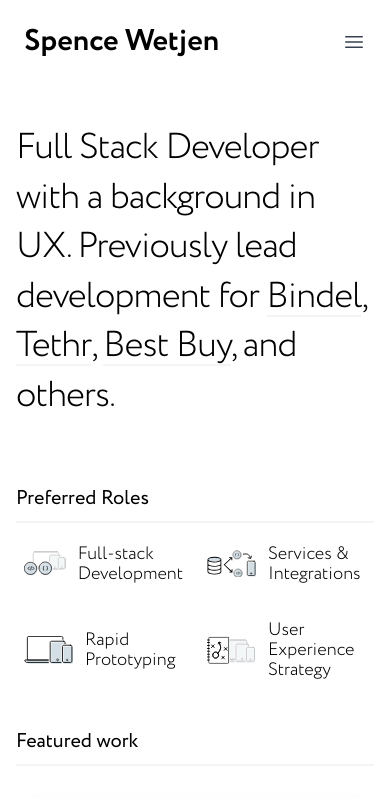
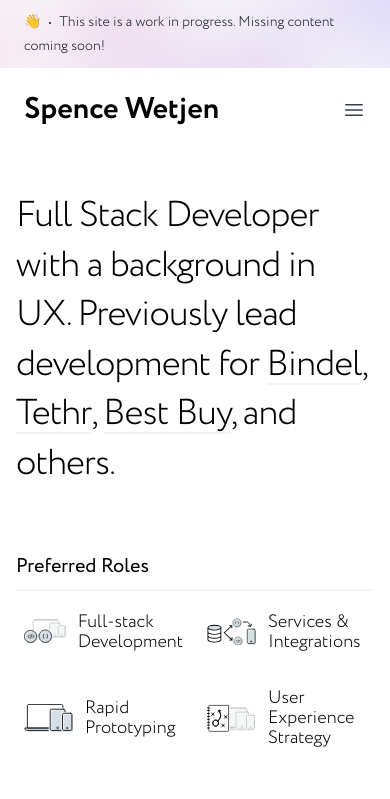
Before and after one commit to swetjen/sw.com, a SvelteKit app in the folder frontend/: page / in a window 390 px wide. Shown: the top 799 px of the page. Built offline with nearby package versions, Linux system fonts and the light colour scheme.

Commit message:
work in progress banner

```diff
--- /dev/null
+++ b/frontend/src/components/BannerWorkInProgress.svelte
@@ -0,0 +1,20 @@
+
+<div class="relative isolate flex items-center gap-x-6 overflow-hidden bg-gray-50 px-6 py-2.5 sm:px-3.5 sm:before:flex-1">
+    <div class="absolute left-[max(-7rem,calc(50%-52rem))] top-1/2 -z-10 -translate-y-1/2 transform-gpu blur-2xl" aria-hidden="true">
+        <div class="aspect-[577/310] w-[36.0625rem] bg-gradient-to-r from-[#ff80b5] to-[#9089fc] opacity-30" style="clip-path: polygon(74.8% 41.9%, 97.2% 73.2%, 100% 34.9%, 92.5% 0.4%, 87.5% 0%, 75% 28.6%, 58.5% 54.6%, 50.1% 56.8%, 46.9% 44%, 48.3% 17.4%, 24.7% 53.9%, 0% 27.9%, 11.9% 74.2%, 24.9% 54.1%, 68.6% 100%, 74.8% 41.9%)"></div>
+    </div>
+    <div class="absolute left-[max(45rem,calc(50%+8rem))] top-1/2 -z-10 -translate-y-1/2 transform-gpu blur-2xl" aria-hidden="true">
+        <div class="aspect-[577/310] w-[36.0625rem] bg-gradient-to-r from-[#ff80b5] to-[#9089fc] opacity-30" style="clip-path: polygon(74.8% 41.9%, 97.2% 73.2%, 100% 34.9%, 92.5% 0.4%, 87.5% 0%, 75% 28.6%, 58.5% 54.6%, 50.1% 56.8%, 46.9% 44%, 48.3% 17.4%, 24.7% 53.9%, 0% 27.9%, 11.9% 74.2%, 24.9% 54.1%, 68.6% 100%, 74.8% 41.9%)"></div>
+    </div>
+    <p class="text-sm leading-6 text-gray-900">
+        👋<svg viewBox="0 0 2 2" class="mx-2 inline h-0.5 w-0.5 fill-current" aria-hidden="true"><circle cx="1" cy="1" r="1" /></svg>This site is a work in progress. Missing content coming soon!
+    </p>
+    <div class="flex flex-1 justify-end">
+<!--        <button type="button" class="-m-3 p-3 focus-visible:outline-offset-[-4px]">-->
+<!--            <span class="sr-only">Dismiss</span>-->
+<!--            <svg class="h-5 w-5 text-gray-900" viewBox="0 0 20 20" fill="currentColor" aria-hidden="true">-->
+<!--                <path d="M6.28 5.22a.75.75 0 00-1.06 1.06L8.94 10l-3.72 3.72a.75.75 0 101.06 1.06L10 11.06l3.72 3.72a.75.75 0 101.06-1.06L11.06 10l3.72-3.72a.75.75 0 00-1.06-1.06L10 8.94 6.28 5.22z" />-->
+<!--            </svg>-->
+<!--        </button>-->
+    </div>
+</div>
--- a/frontend/src/components/nav/TheNav.svelte
+++ b/frontend/src/components/nav/TheNav.svelte
@@ -2,14 +2,14 @@
   import { fade, fly } from 'svelte/transition';
   import { page } from '$app/stores';
   import {Contact} from '../../stores/stores';
-  import type {IProjectItem} from '../../interfaces/all';
   import { Projects } from '../../stores/projects';
   import NavProject from './NavProject.svelte';
+  import BannerWorkInProgress from '../BannerWorkInProgress.svelte';
 
   // menu and contact states
-  let WorkOpen: boolean = false
-  let WorkMobileOpen: boolean = false
-  let MainMenuOpen: boolean = false
+  let WorkOpen = false
+  let WorkMobileOpen = false
+  let MainMenuOpen = false
 
   function closeMenu(event) {
     if (event.detail?.text === 'click') {
@@ -41,14 +41,12 @@
 <!--    </nav>-->
 <!--</header>-->
 {#if WorkOpen || MainMenuOpen }
-    <!--
-        Todo - Transition
-    -->
     <div transition:fade="{{ duration: 200 }}"  on:click={Reset} class="fixed inset-0 bg-gray-500 bg-opacity-75 transition-opacity"></div>
 {/if}
 
 <!--<button on:click={() => MainMenuOpen = !MainMenuOpen} type="button" class="-m-2.5 inline-flex items-center justify-center rounded-md p-2.5 text-gray-700">-->
 
+<BannerWorkInProgress/>
 
 <header class="relative isolate z-10 bg-white">
     <nav class="mx-auto flex max-w-5xl items-center justify-between pt-6 px-6 lg:px-8" aria-label="Global">
```
